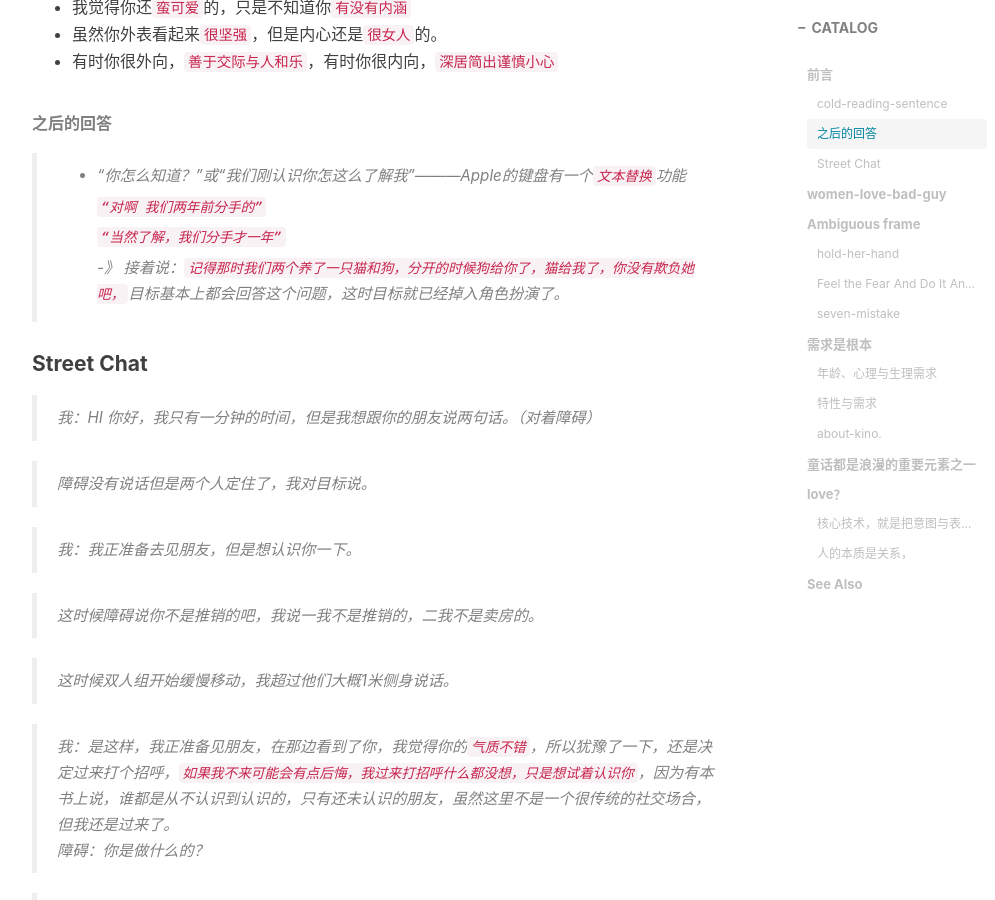
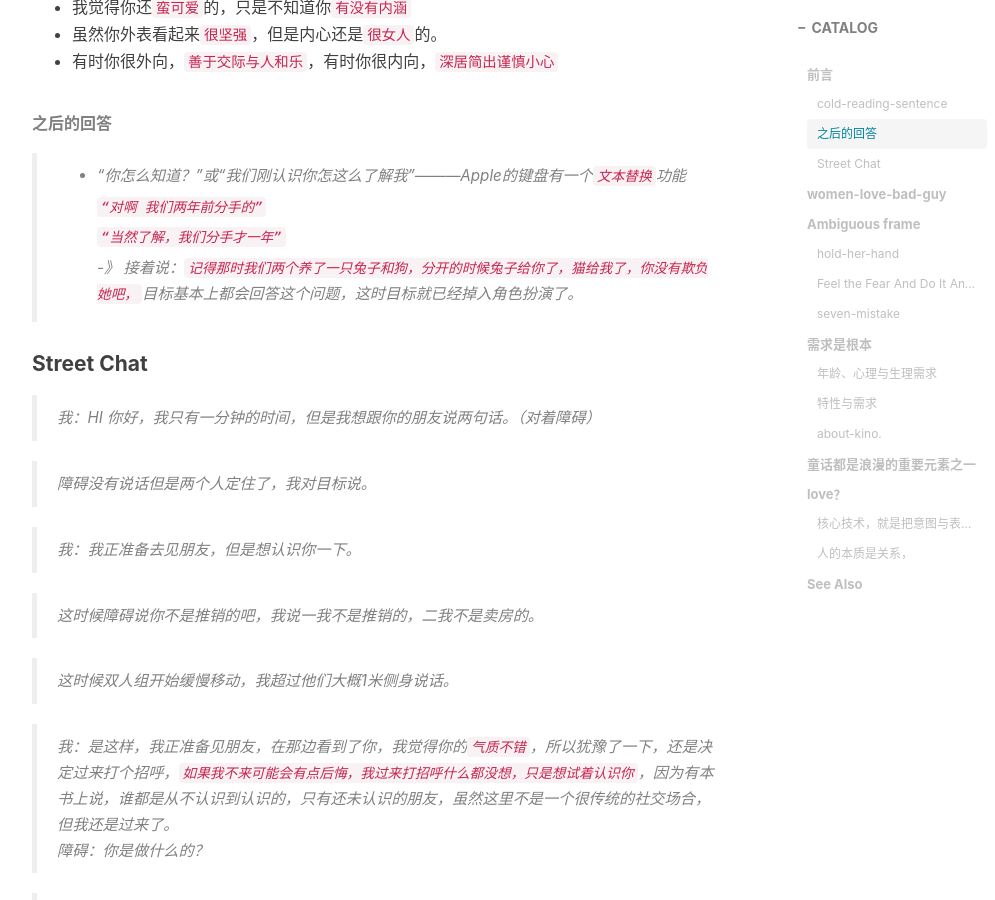
Before and after one commit to pua1203/pua1203.github.io, a Jekyll site: the page built from _posts/pua/2018-09-16-sendMsg.md, in a window 1280 px wide and 900 px high, scrolled down 736 px. Shown: the whole window, without its empty margins (233-1228 px from the left). Built offline with Jekyll 4.4.1, drawn with Linux system fonts in a browser that asks for light colours; nearby versions of some CDN libraries; comment, search, counter and statistics services are not loaded.

Commit message:
记得那时我们两个养了一只兔子和狗，分开的时候兔子给你了，猫给我了，你没有欺负她吧，

```diff
--- a/_posts/pua/2018-09-16-sendMsg.md
+++ b/_posts/pua/2018-09-16-sendMsg.md
@@ -32,7 +32,7 @@ subtitle: women-love-bad-guy
 >
 >   `“当然了解，我们分手才一年”`
 >
->   -》 接着说：`记得那时我们两个养了一只猫和狗，分开的时候狗给你了，猫给我了，你没有欺负她吧，`目标基本上都会回答这个问题，这时目标就已经掉入角色扮演了。
+>   -》 接着说：`记得那时我们两个养了一只兔子和狗，分开的时候兔子给你了，猫给我了，你没有欺负她吧，`目标基本上都会回答这个问题，这时目标就已经掉入角色扮演了。
 
 #### Street Chat
 
```
